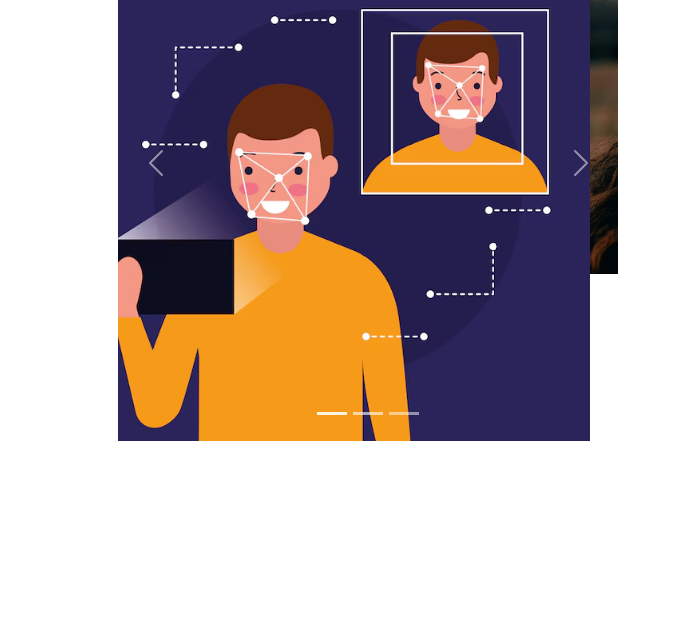
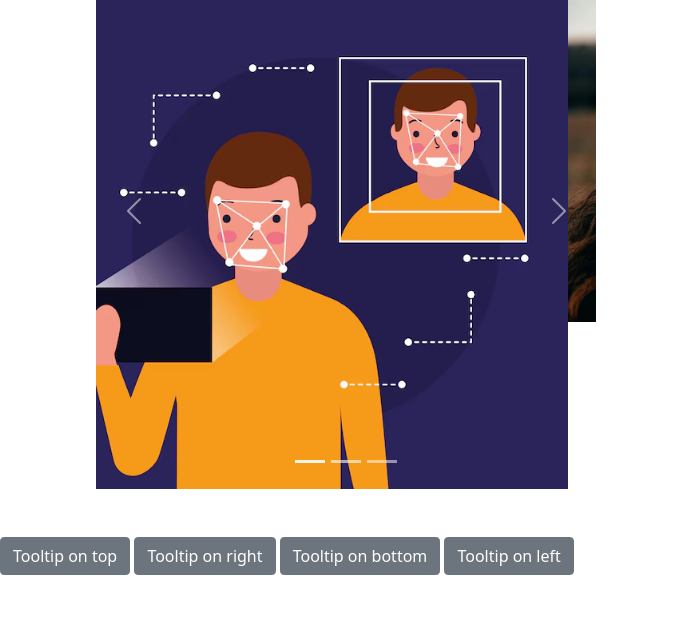
Before and after one commit to NamanVerma33/KVON-Tech, a plain HTML site: page Bootstrap/Day 3/carousel.html in a window 1280 px wide. Shown: the part 163-800 px from the top of the page, without its empty margins (0-681 px from the left). Drawn offline with nearby package versions, Linux system fonts and the light colour scheme.

Commit message:
final-changes

```diff
--- a/Bootstrap/Day 3/carousel.html
+++ b/Bootstrap/Day 3/carousel.html
@@ -17,7 +17,7 @@
     ></script>
   </head>
   <body>
-    <div class="container p-5">
+    <div class="container p-5 mt-5 mx-5">
       <div
         id="demo"
         class="carousel slide"
@@ -92,5 +92,59 @@
         </button>
       </div>
     </div>
+
+    <button
+      type="button"
+      class="btn btn-secondary"
+      data-bs-toggle="tooltip"
+      data-bs-placement="top"
+      data-bs-titte="p"
+    >
+      Tooltip on top
+    </button>
+    <!-- <button
+      type="button"
+      class="btn btn-secondary"
+      data-bs-toggle="tooltip"
+      data-bs-placement="top"
+      data-bs-title="Tooltip on top 1"
+    >
+      Tooltip on top
+    </button> -->
+    <button
+      type="button"
+      class="btn btn-secondary"
+      data-bs-toggle="tooltip"
+      data-bs-placement="right"
+      data-bs-title="Tooltip on right"
+    >
+      Tooltip on right
+    </button>
+    <button
+      type="button"
+      class="btn btn-secondary"
+      data-bs-toggle="tooltip"
+      data-bs-placement="bottom"
+      data-bs-title="Tooltip on bottom"
+    >
+      Tooltip on bottom
+    </button>
+    <button
+      type="button"
+      class="btn btn-secondary"
+      data-bs-toggle="tooltip"
+      data-bs-placement="left"
+      data-bs-title="Tooltip on left"
+    >
+      Tooltip on left
+    </button>
+    <script>
+      const tooltipTriggerList = document.querySelectorAll(
+        '[data-bs-toggle="tooltip"]'
+      );
+      const tooltipList = [...tooltipTriggerList].map(
+        (tooltipTriggerEl) => new bootstrap.Tooltip(tooltipTriggerEl)
+      );
+    </script>
   </body>
 </html>
```
Also changed, not shown: Bootstrap/Projects/index2.html (added, +50 -0 lines).
